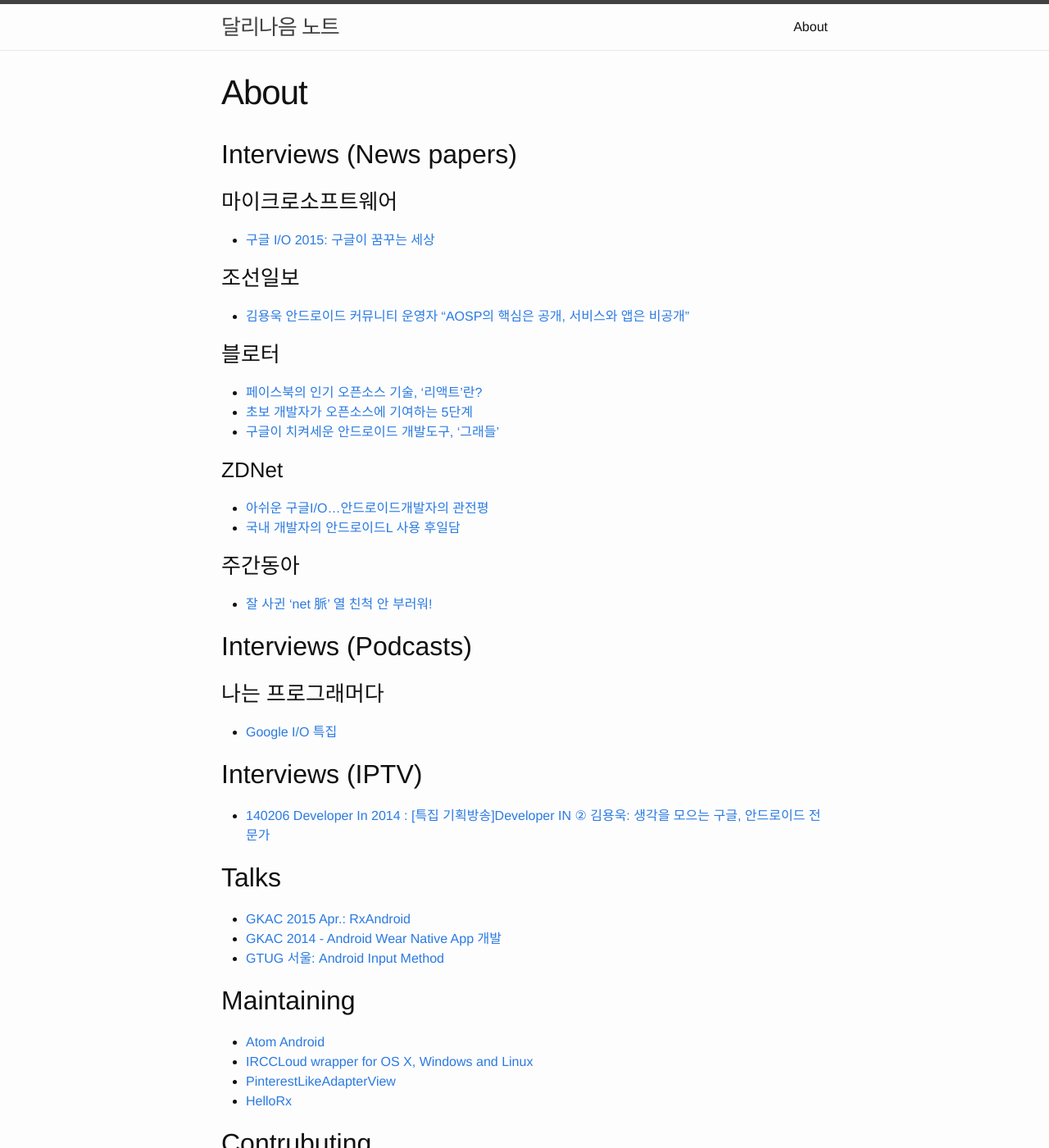
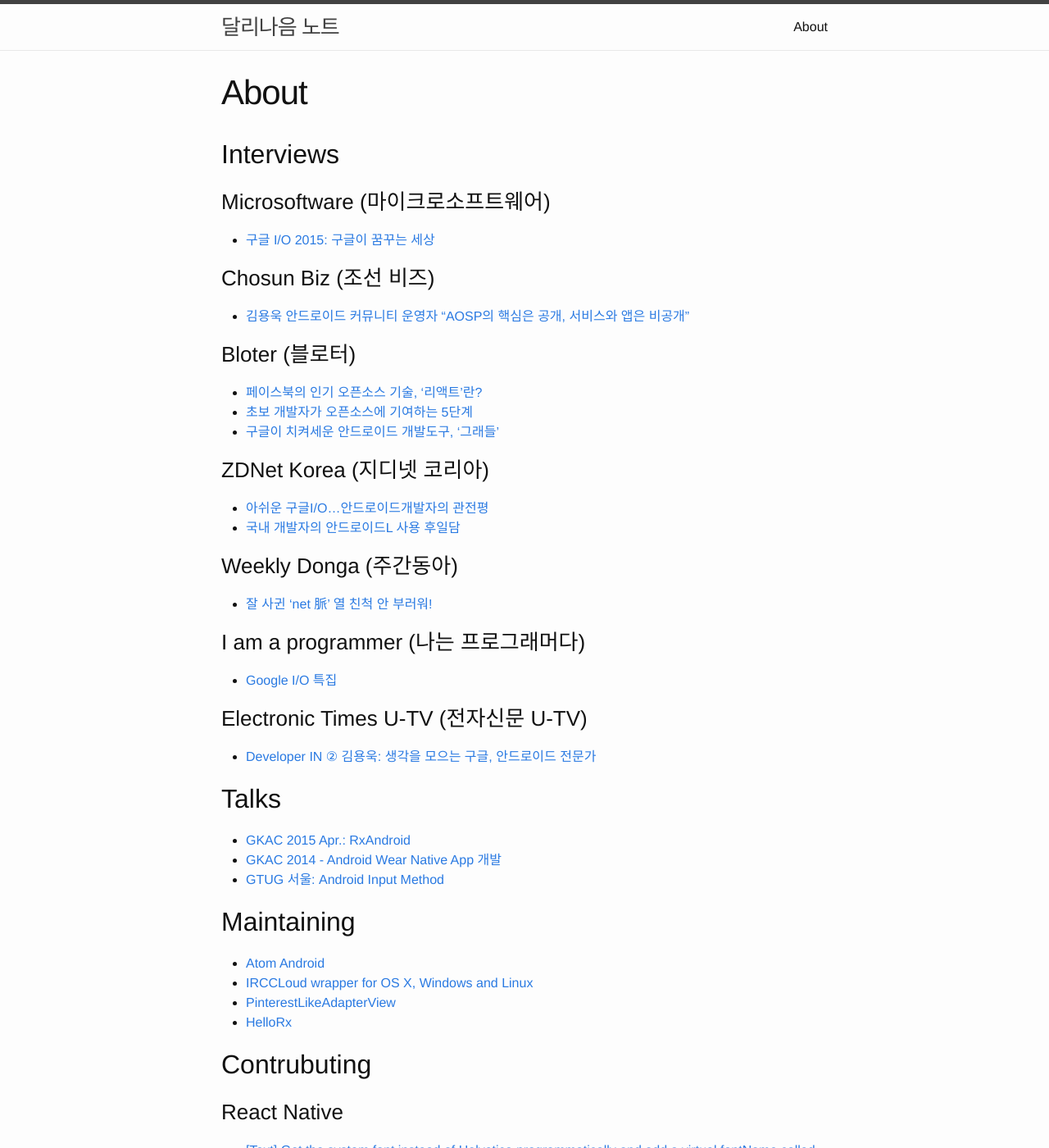
Before and after one commit to dalinaum/dalinaum.github.io, a Jekyll site: the page built from about/index.md, in a window 1280 px wide and 1400 px high. Shown: the whole window at 82% size. Built offline with Jekyll 4.4.1, drawn with Linux system fonts in a browser that asks for light colours; Markdown is read by kramdown in place of the engine named in the settings.

Commit message:
Improve formatting.

```diff
--- a/about/index.md
+++ b/about/index.md
@@ -4,33 +4,31 @@
 permalink: /about/
 ---
 
-## Interviews (News papers)
+## Interviews
 
-### 마이크로소프트웨어
+### Microsoftware (마이크로소프트웨어)
 * [구글 I/O 2015: 구글이 꿈꾸는 세상](https://www.imaso.co.kr/news/article_view.php?article_idx=20150727102706)
 
-### 조선일보
+### Chosun Biz (조선 비즈)
 * [김용욱 안드로이드 커뮤니티 운영자 "AOSP의 핵심은 공개, 서비스와 앱은 비공개"](http://biz.chosun.com/site/data/html_dir/2014/10/29/2014102903192.html)
 
-### 블로터
+### Bloter (블로터)
 * [페이스북의 인기 오픈소스 기술, ‘리액트’란?](http://www.bloter.net/archives/233564)
 * [초보 개발자가 오픈소스에 기여하는 5단계](http://www.bloter.net/archives/197960)
 * [구글이 치켜세운 안드로이드 개발도구, ‘그래들’](http://www.bloter.net/archives/191407)
 
-### ZDNet
+### ZDNet Korea (지디넷 코리아)
 * [아쉬운 구글I/O...안드로이드개발자의 관전평](http://www.zdnet.co.kr/news/news_view.asp?artice_id=20150608082554)
 * [국내 개발자의 안드로이드L 사용 후일담](http://www.zdnet.co.kr/news/news_view.asp?artice_id=20140806140729)
 
-### 주간동아
+### Weekly Donga (주간동아)
 * [잘 사귄 ‘net 脈’ 열 친척 안 부러워!](http://weekly.donga.com/docs/magazine/weekly/2008/03/26/200803260500016/200803260500016_1.html)
 
-## Interviews (Podcasts)
-
-### 나는 프로그래머다
+### I am a programmer (나는 프로그래머다)
 * [Google I/O 특집](http://iamprogrammer.io/google-io-%ED%8A%B9%EC%A7%91/)
 
-## Interviews (IPTV)
-* [140206 Developer In 2014 : [특집 기획방송]Developer IN ② 김용욱: 생각을 모으는 구글, 안드로이드 전문가](https://www.youtube.com/watch?v=hMHGASu0848)
+### Electronic Times U-TV (전자신문 U-TV)
+* [Developer IN ② 김용욱: 생각을 모으는 구글, 안드로이드 전문가](https://www.youtube.com/watch?v=hMHGASu0848)
 
 ## Talks
 * [GKAC 2015 Apr.: RxAndroid](https://www.youtube.com/watch?v=FpIqbVTnB30)
```
